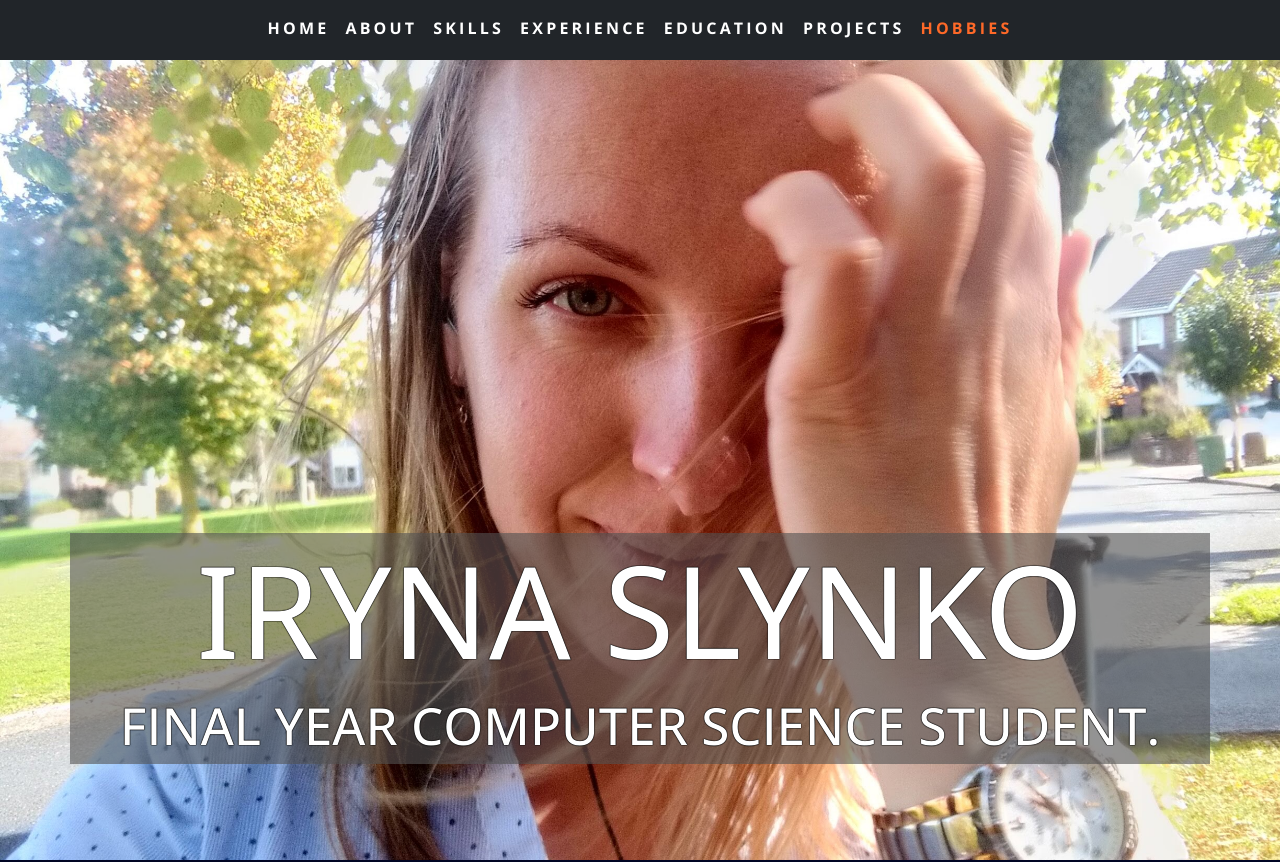
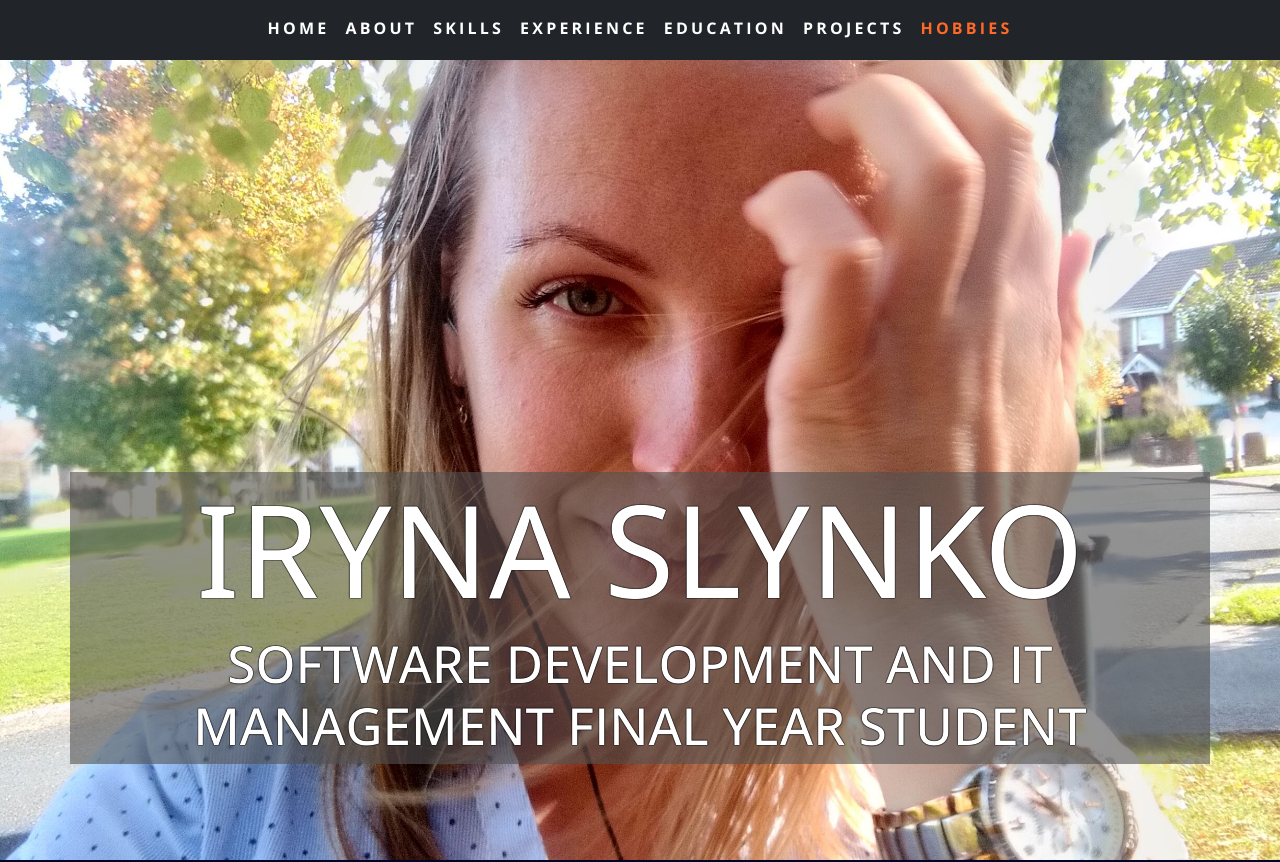
Before and after one commit to Iryna-Slynko/iryna-slynko-personal-website, a React (Create React App) app: page / in a window 1280 px wide. Shown: the top 862 px of the page. Built offline with nearby package versions, Linux system fonts and the light colour scheme.

Commit message:
update text hero

```diff
--- a/src/App.tsx
+++ b/src/App.tsx
@@ -28,7 +28,7 @@ const hero = <section className="hero bg-dark">
     <Row className="align-items-end pb-5">
       <Col>
         <h1>Iryna Slynko</h1>
-        <h3>Final year Computer Science student.</h3>
+        <h3>Software Development and IT Management final year student</h3>
       </Col>
     </Row>
   </Container>
```
